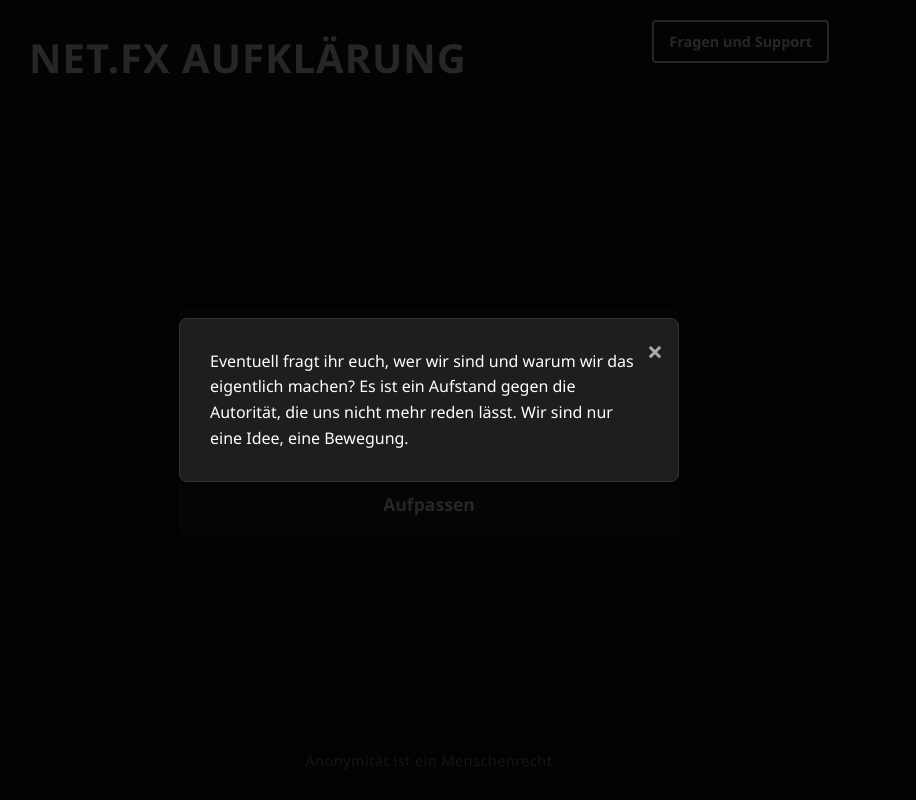
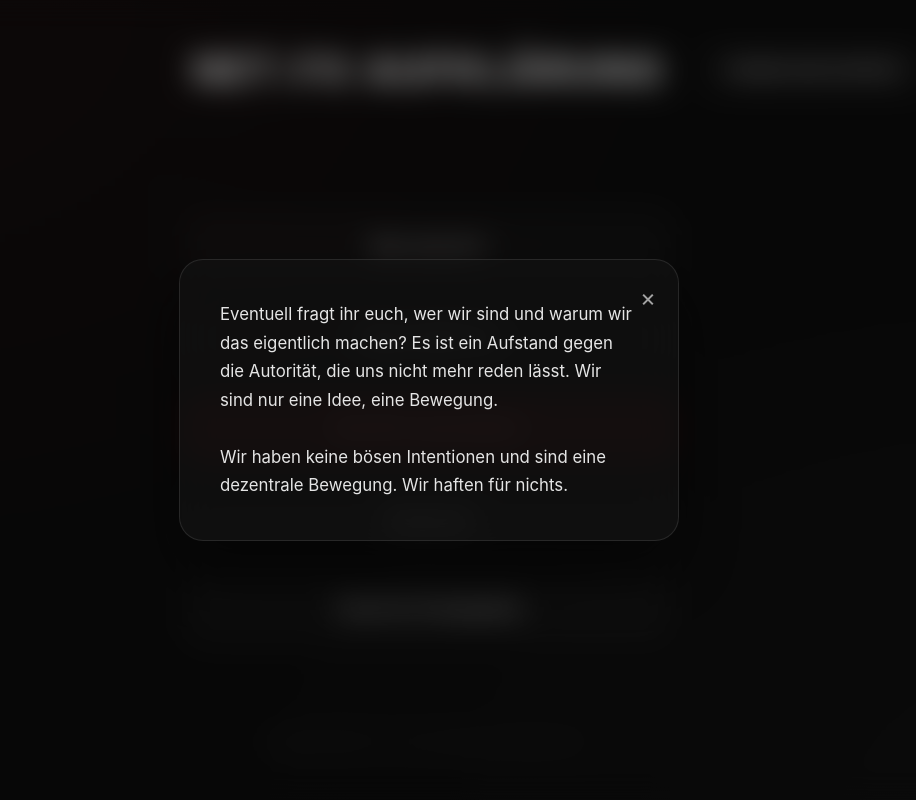
Before and after one commit to theadminn/antinfx, a plain HTML site: page index.html in a window 1280 px wide. Both pictures are taken after a click on the button "Wer sind wir?". Shown: the whole page, without its empty margins (211-1127 px from the left). Drawn offline with Linux system fonts and the light colour scheme.

Commit message:
index.html

```diff
--- a/index.html
+++ b/index.html
@@ -5,60 +5,76 @@
     <meta name="viewport" content="width=device-width, initial-scale=1.0">
     <title>NET.fx Aufklärung</title>
     <style>
-        /* Allgemeine Seiteneinstellungen */
+        /* Allgemeine Einstellungen & Reset */
         * {
             box-sizing: border-box;
             margin: 0;
             padding: 0;
-            font-family: 'Segoe UI', Tahoma, Geneva, Verdana, sans-serif;
+            font-family: '-apple-system', BlinkMacSystemFont, 'Segoe UI', Roboto, Helvetica, Arial, sans-serif;
         }
 
         body {
-            background-color: #121212;
-            color: #ffffff;
+            background-color: #0d0d0d;
+            background-image:
+                radial-gradient(at 0% 0%, rgba(220, 38, 38, 0.05) 0px, transparent 50%),
+                radial-gradient(at 100% 100%, rgba(255, 255, 255, 0.02) 0px, transparent 50%);
+            color: #e5e5e5;
             display: flex;
             flex-direction: column;
             min-height: 100vh;
-            padding: 20px;
-            position: relative;
+            padding: 40px 20px;
+            overflow-x: hidden;
         }
 
-        /* Header-Bereich mit Support-Option oben rechts */
+        /* Zentrierter Header-Bereich mit absolut positioniertem Support-Button */
         header {
+            position: relative;
+            width: 100%;
+            max-width: 1000px;
+            margin: 0 auto 80px auto;
             display: flex;
-            justify-content: space-between;
-            align-items: flex-start;
-            width: 100%;
-            max-width: 800px;
-            margin: 0 auto 40px auto;
+            justify-content: center;
+            align-items: center;
+            min-height: 60px;
         }
 
         h1 {
-            font-size: 2.5rem;
-            font-weight: bold;
+            font-size: 2.4rem;
+            font-weight: 800;
+            text-transform: uppercase;
+            letter-spacing: 3px;
+            color: #ffffff;
+            text-align: center;
+            text-shadow: 0 0 30px rgba(255, 255, 255, 0.1);
+        }
+
+        /* Rechter Support-Button mit Glassmorphismus */
+        .support-btn {
+            position: absolute;
+            right: 0;
+            background: rgba(255, 255, 255, 0.03);
+            backdrop-filter: blur(10px);
+            -webkit-backdrop-filter: blur(10px);
+            border: 1px solid rgba(255, 255, 255, 0.1);
+            color: #ffffff;
+            padding: 12px 26px;
+            font-size: 0.85rem;
             text-transform: uppercase;
             letter-spacing: 1px;
-            margin-top: 10px;
-        }
-
-        .support-btn {
-            background: none;
-            border: 2px solid #ffffff;
-            color: #ffffff;
-            padding: 10px 15px;
-            font-size: 0.9rem;
             cursor: pointer;
-            font-weight: bold;
-            transition: all 0.3s ease;
-            border-radius: 4px;
+            font-weight: 600;
+            border-radius: 50px;
+            transition: all 0.4s cubic-bezier(0.25, 0.8, 0.25, 1);
         }
 
         .support-btn:hover {
-            background-color: #ffffff;
-            color: #121212;
+            border-color: rgba(255, 255, 255, 0.4);
+            background-color: rgba(255, 255, 255, 0.15);
+            box-shadow: 0 0 20px rgba(255, 255, 255, 0.1);
+            transform: scale(1.03);
         }
 
-        /* Hauptinhalt und Buttons */
+        /* Hauptinhalt & Menü-Buttons */
         main {
             flex: 1;
             display: flex;
@@ -66,50 +82,70 @@
             align-items: center;
             justify-content: center;
             width: 100%;
-            max-width: 500px;
+            max-width: 480px;
             margin: 0 auto;
-            gap: 20px;
+            gap: 24px;
         }
 
+        /* Glassmorphismus Standard-Button */
         .menu-btn {
             width: 100%;
-            padding: 18px;
-            font-size: 1.1rem;
-            font-weight: 600;
-            color: #ffffff;
-            background-color: #222222;
-            border: 1px solid #333333;
-            border-radius: 6px;
+            padding: 22px;
+            font-size: 1.05rem;
+            font-weight: 500;
+            letter-spacing: 0.5px;
+            color: rgba(255, 255, 255, 0.9);
+            background: rgba(255, 255, 255, 0.03);
+            backdrop-filter: blur(12px);
+            -webkit-backdrop-filter: blur(12px);
+            border: 1px solid rgba(255, 255, 255, 0.08);
+            border-radius: 16px;
             cursor: pointer;
-            transition: transform 0.2s, background-color 0.3s;
+            transition: all 0.4s cubic-bezier(0.25, 0.8, 0.25, 1);
             text-align: center;
         }
 
         .menu-btn:hover {
-            background-color: #2a2a2a;
-            transform: translateY(-2px);
+            background: rgba(255, 255, 255, 0.08);
+            border-color: rgba(255, 255, 255, 0.25);
+            color: #ffffff;
+            transform: translateY(-4px);
+            box-shadow: 0 10px 25px rgba(0, 0, 0, 0.3);
         }
 
-        /* Gefärbter Button für die NFX-Ausschalten Option */
+        /* Glassmorphismus Ausschalten-Button (Gefärbt) */
         .menu-btn.highlight {
-            background-color: #d32f2f;
-            border: none;
+            background: rgba(153, 27, 27, 0.3);
+            border: 1px solid rgba(220, 38, 38, 0.4);
+            color: #ff9999;
+            box-shadow: 0 4px 20px rgba(220, 38, 38, 0.1);
         }
 
         .menu-btn.highlight:hover {
-            background-color: #b71c1c;
+            background: rgba(220, 38, 38, 0.45);
+            border-color: rgba(239, 68, 68, 0.6);
+            color: #ffffff;
+            transform: translateY(-4px);
+            box-shadow: 0 12px 30px rgba(220, 38, 38, 0.25);
+        }
+
+        /* Roter Text-Stil innerhalb des Fensters */
+        .text-red {
+            color: #ef4444;
+            font-weight: 600;
         }
 
         /* Footer */
         footer {
             text-align: center;
-            padding: 30px 0 10px 0;
-            font-size: 0.9rem;
-            color: #888888;
-            letter-spacing: 0.5px;
+            padding: 60px 0 10px 0;
+            font-size: 0.8rem;
+            text-transform: uppercase;
+            letter-spacing: 2px;
+            color: #404040;
         }
 
-        /* Fenster / Modals (Popups) */
+        /* Fenster / Modals (Popups) mit Glassmorphismus */
         .modal {
             display: none;
             position: fixed;
@@ -118,58 +154,84 @@
             top: 0;
             width: 100%;
             height: 100%;
-            background-color: rgba(0, 0, 0, 0.85);
+            background-color: rgba(0, 0, 0, 0.4);
+            backdrop-filter: blur(15px);
+            -webkit-backdrop-filter: blur(15px);
             align-items: center;
             justify-content: center;
             padding: 20px;
+            opacity: 0;
+            transition: opacity 0.4s ease;
+        }
+
+        .modal.show {
+            display: flex;
+            opacity: 1;
         }
 
         .modal-content {
-            background-color: #1e1e1e;
-            border: 1px solid #333333;
-            padding: 30px;
-            border-radius: 8px;
+            background: rgba(20, 20, 20, 0.6);
+            border: 1px solid rgba(255, 255, 255, 0.1);
+            backdrop-filter: blur(20px);
+            -webkit-backdrop-filter: blur(20px);
+            padding: 40px;
+            border-radius: 24px;
             max-width: 500px;
             width: 100%;
             position: relative;
-            box-shadow: 0 5px 15px rgba(0,0,0,0.5);
-            line-height: 1.6;
+            box-shadow: 0 30px 60px rgba(0, 0, 0, 0.6);
+            line-height: 1.7;
+            color: #e5e5e5;
+            font-size: 1.05rem;
+            transform: scale(0.92);
+            transition: transform 0.4s cubic-bezier(0.25, 0.8, 0.25, 1);
         }
 
+        .modal.show .modal-content {
+            transform: scale(1);
+        }
+
+        /* Schließen-Button */
         .close-btn {
             position: absolute;
-            top: 10px;
-            right: 15px;
-            color: #aaaaaa;
-            font-size: 28px;
-            font-weight: bold;
+            top: 18px;
+            right: 22px;
+            color: #a3a3a3;
+            font-size: 24px;
             cursor: pointer;
+            transition: color 0.2s ease, transform 0.3s ease;
         }
 
         .close-btn:hover {
             color: #ffffff;
+            transform: rotate(90deg);
         }
 
-        /* Anpassungen für Mobilgeräte */
-        @media (max-width: 600px) {
+        /* Responsive Design für Handys */
+        @media (max-width: 768px) {
+            body {
+                padding: 30px 16px;
+            }
+
             header {
-                flex-direction: column-reverse;
-                align-items: flex-start;
+                flex-direction: column;
                 gap: 20px;
-                margin-bottom: 30px;
+                margin-bottom: 50px;
             }
 
             .support-btn {
+                position: static;
+                width: auto;
                 align-self: flex-end;
             }
 
             h1 {
                 font-size: 2rem;
+                width: 100%;
             }
 
-            .menu-btn {
-                padding: 16px;
-                font-size: 1rem;
+            .modal-content {
+                padding: 32px 24px;
             }
         }
     </style>
@@ -183,8 +245,10 @@
 
     <main>
         <button class="menu-btn" onclick="openModal('modal-wer-sind-wir')">Wer sind wir?</button>
+        <button class="menu-btn" onclick="openModal('modal-was-ist-nfx')">Was ist NET.fx?</button>
         <button class="menu-btn highlight" onclick="openModal('modal-nfx-ausschalten')">Wie NFX ausschalten?</button>
         <button class="menu-btn" onclick="openModal('modal-aufpassen')">Aufpassen</button>
+        <button class="menu-btn" onclick="openModal('modal-tools')">Tools für Privatsphäre</button>
     </main>
 
     <footer>
@@ -196,6 +260,16 @@
         <div class="modal-content">
             <span class="close-btn" onclick="closeModal('modal-wer-sind-wir')">&times;</span>
             <p>Eventuell fragt ihr euch, wer wir sind und warum wir das eigentlich machen? Es ist ein Aufstand gegen die Autorität, die uns nicht mehr reden lässt. Wir sind nur eine Idee, eine Bewegung.</p>
+            <br>
+            <p>Wir haben keine bösen Intentionen und sind eine dezentrale Bewegung. Wir haften für nichts.</p>
+        </div>
+    </div>
+
+    <!-- Fenster: Was ist NET.fx? -->
+    <div id="modal-was-ist-nfx" class="modal">
+        <div class="modal-content">
+            <span class="close-btn" onclick="closeModal('modal-was-ist-nfx')">&times;</span>
+            <p>Viele von euch wissen schon, was NFX ist (auch genannt NET.fx). Für die, die es nicht wissen: Es ist ein Programm von te.comp lernsysteme, das dauerhaft die Bildschirme der Schüler bewacht. Es ist ein Angriff auf unsere Identität als Schüler.</p>
         </div>
     </div>
 
@@ -215,29 +289,55 @@
         </div>
     </div>
 
+    <!-- Fenster: Tools für Privatsphäre -->
+    <div id="modal-tools" class="modal">
+        <div class="modal-content">
+            <span class="close-btn" onclick="closeModal('modal-tools')">&times;</span>
+            <p>Es gibt viele Wege, anonym zu bleiben oder Gefahren zu minimieren. Hier sind ein paar Applikationen, die wir selber benutzen und die den Alltag leichter und sicherer machen.</p>
+            <br>
+            <p>Browser: Tor Browser: langsam aber anonym. Brave Browser: keine Werbung und <span class="text-red">kann nicht gesperrt werden (Internetsperre)</span>.</p>
+            <br>
+            <p>Andere nützliche Tools: ExplorerPatcher, Windhawk, Microsoft PowerToys, Everything, Resource Hacker.</p>
+            <br>
+            <p style="font-style: italic; color: #a3a3a3;">Benutzung auf eigene Gefahr.</p>
+        </div>
+    </div>
+
     <!-- Fenster: Fragen und Support -->
     <div id="modal-support" class="modal">
         <div class="modal-content">
             <span class="close-btn" onclick="closeModal('modal-support')">&times;</span>
-            <p>Wenn Sie Fragen haben oder was wollen oder generell Hilfe gebrauchen, schreiben Sie eine E-Mail an: <a href="mailto:brianm@dnmx.cc" style="color: #d32f2f; text-decoration: underline;">brianm@dnmx.cc</a>.</p>
+            <p>Wenn Sie Fragen haben oder was wollen oder generell Hilfe gebrauchen, schreiben Sie eine E-Mail an: <a href="mailto:brianm@dnmx.cc" style="color: #ef4444; text-decoration: underline; font-weight: 500;">brianm@dnmx.cc</a>.</p>
         </div>
     </div>
 
     <script>
         // Funktion zum Öffnen der Fenster
         function openModal(id) {
-            document.getElementById(id).style.display = "flex";
+            const modal = document.getElementById(id);
+            modal.classList.add('show');
         }
 
         // Funktion zum Schließen der Fenster
         function closeModal(id) {
-            document.getElementById(id).style.display = "none";
+            const modal = document.getElementById(id);
+            modal.classList.remove('show');
         }
 
         // Fenster schließen, wenn man außerhalb des Inhalts klickt
         window.onclick = function(event) {
             if (event.target.classList.contains('modal')) {
-                event.target.style.display = "none";
+                event.target.classList.remove('show');
+            }
+        }
+
+        // Fenster mit der ESC-Taste schließen
+        window.onkeydown = function(event) {
+            if (event.key === "Escape" || event.key === "Esc") {
+                const openModals = document.querySelectorAll('.modal.show');
+                openModals.forEach(function(modal) {
+                    modal.classList.remove('show');
+                });
             }
         }
     </script>
```
